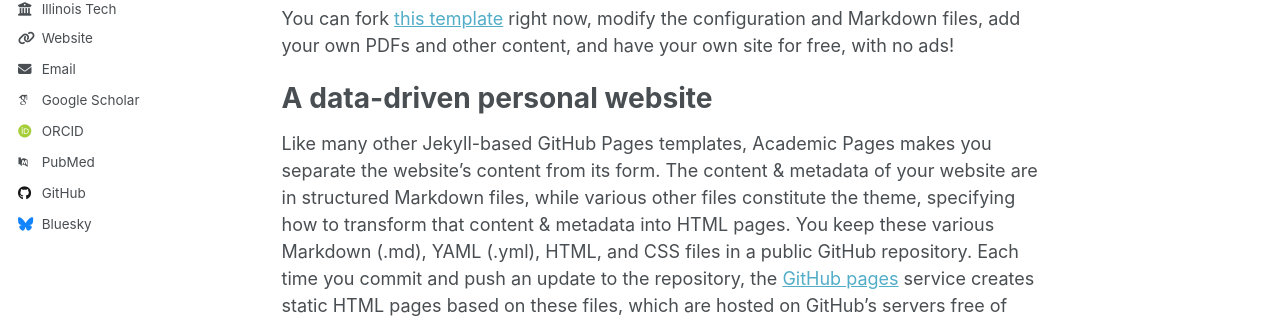
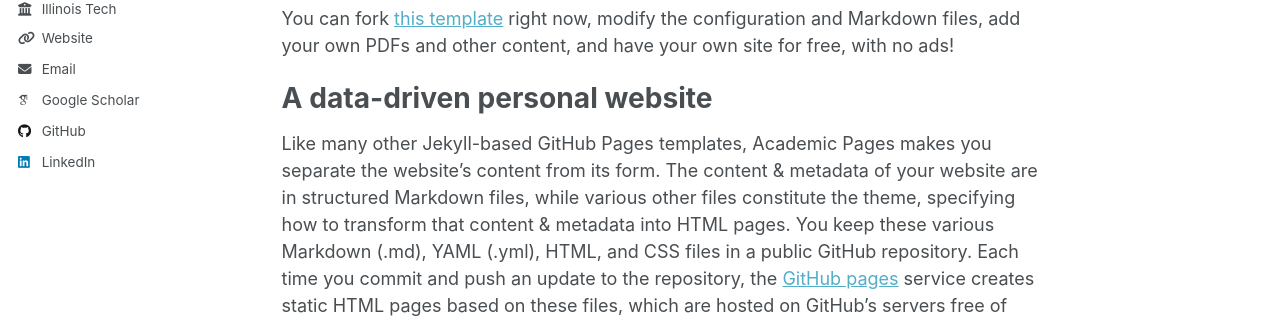
Before and after one commit to XavierOwen/XavierOwen.github.io, a Jekyll site: the page built from _pages/about.md, in a window 1280 px wide. Shown: the part 404-725 px from the top of the page. Built offline with Jekyll 4.4.1, drawn with Linux system fonts in a browser that asks for light colours; some web fonts are replaced; a script that is not in the unit is left out; some of the changed lines change nothing that is shown.

Commit message:
basic config changes

```diff
--- a/_config.yml
+++ b/_config.yml
@@ -15,7 +15,7 @@
 description              : &description "personal description"
 url                      : https://XavierOwen.github.io # the base hostname & protocol for your site e.g. "https://[your GitHub username].github.io" or if you already have some other page hosted on Github then use "https://[your GitHub username].github.io/[Your Repo Name]"
 baseurl                  : "" # the subpath of your site, e.g. "/blog"
-repository               : "academicpages/academicpages.github.io"
+repository               : "XavierOwen/XavierOwen.github.io"
 
 # Site Author - The following control what appear as part of the author content on the side bar.
 #               If a field is blank the icon and link will not appear, otherwise it will be shown.
@@ -34,12 +34,12 @@
   # Academic websites
   academia         : # URL
   arxiv            : # URL - Update with the correct link to your profile
-  googlescholar    : "https://scholar.google.com/citations?user=PS_CX0AAAAAJ"
+  googlescholar    : "https://scholar.google.com/citations?user=4zdSsLUAAAAJ"
   inspire-hep      : # URL
   impactstory      : # URL
-  orcid            : "http://orcid.org/yourorcidurl"
+  orcid            : # URL
   semantic         : # URL
-  pubmed           : "https://www.ncbi.nlm.nih.gov/pubmed/?term=john+snow"
+  pubmed           : # URL
   researchgate     : # URL
   scopus           : # URL
 
@@ -47,13 +47,13 @@
   bitbucket        : # Username - Update with your username on the site
   codepen          : # Username
   dribbble         : # Username
-  github           : "academicpages"
+  github           : "XavierOwen"
   kaggle           : # Username
   stackoverflow    : # User number or user number and name (i.e., use "1" or "1/jeff-atwood")
 
   # Social media
   artstation       : # Username
-  bluesky          : "bsky.app" # Replace this with you Bluesky username
+  bluesky          : # Replace this with you Bluesky username
   facebook         : # Username
   flickr           : # Username
   foursquare       : # Username
@@ -62,7 +62,7 @@
   keybase          : # Username
   instagram        : # Username
   lastfm           : # Username
-  linkedin         : # Username
+  linkedin         : "远星-程-0a9175121"
   mastodon         : # URL
   medium           : # URL
   pinterest        : # Username
```
